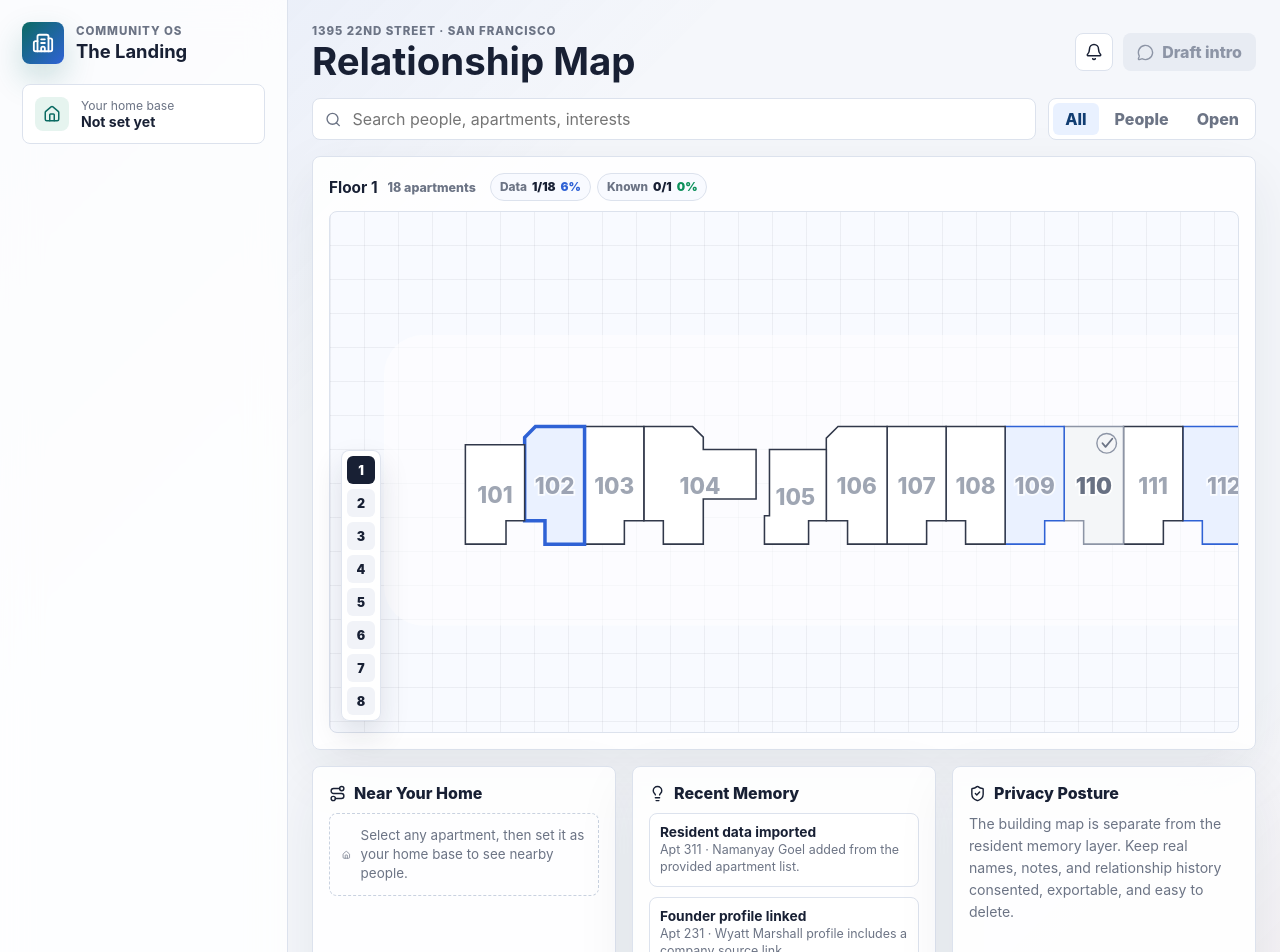
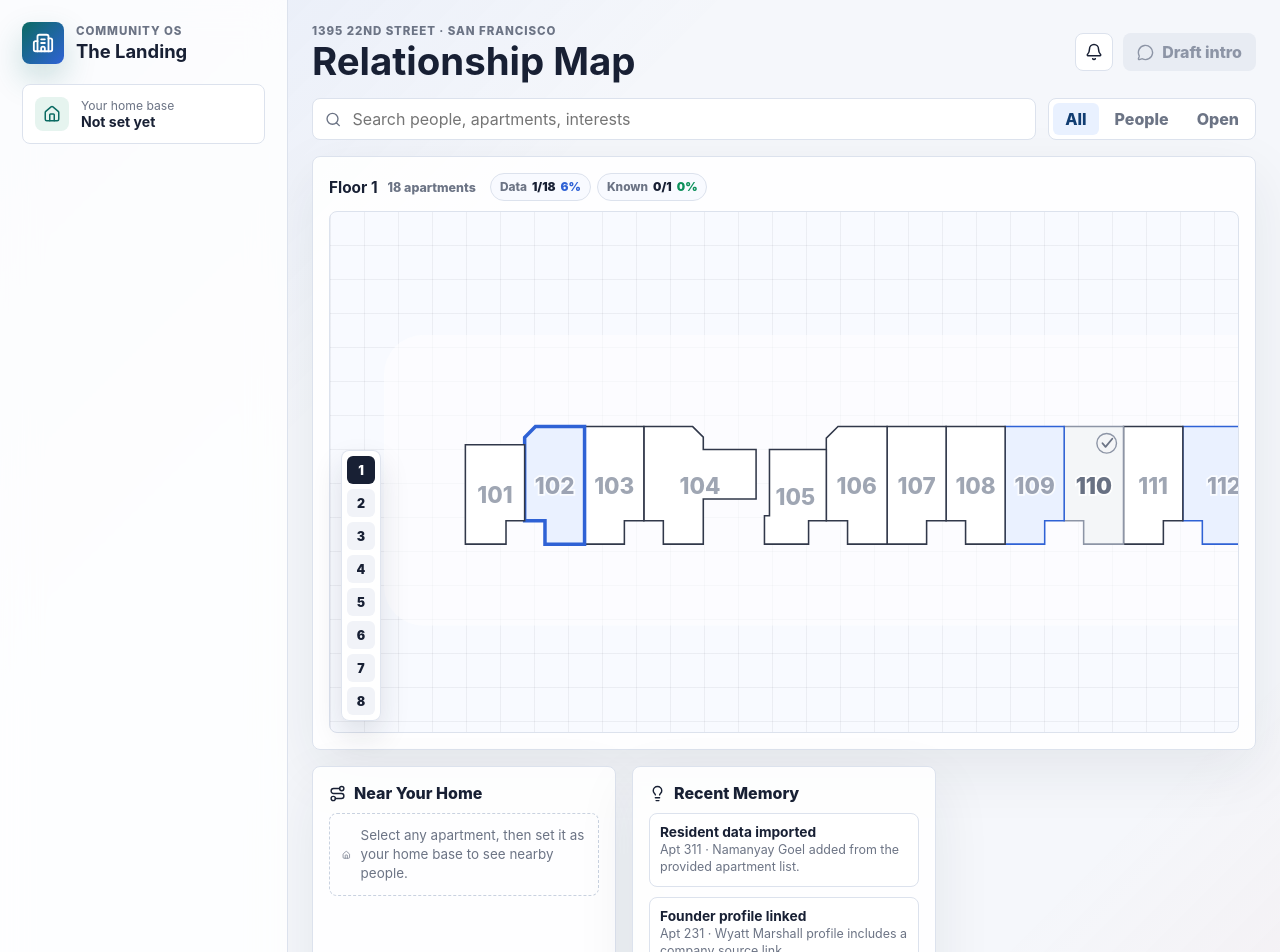
Before and after one commit to q7z/mycommunity, a React (Vite) app: page / in a window 1280 px wide. Shown: the top 952 px of the page. Built offline with nearby package versions, Linux system fonts and the light colour scheme.

Commit message:
Remove Privacy Posture panel

```diff
--- a/src/App.tsx
+++ b/src/App.tsx
@@ -12,7 +12,6 @@ import {
   MessageCircle,
   Route,
   Search,
-  ShieldCheck,
   UserPlus,
   Users,
   X,
@@ -997,15 +996,6 @@ function App() {
             })}
           </article>
 
-          <article className="insight-panel privacy-panel">
-            <div className="panel-title">
-              <ShieldCheck size={17} aria-hidden="true" />
-              <span>Privacy Posture</span>
-            </div>
-            <p>
-              The building map is separate from the resident memory layer. Keep real names, notes, and relationship history consented, exportable, and easy to delete.
-            </p>
-          </article>
         </section>
 
         <section className="plan-panel">
```
Also changed, not shown: 3 other files (tests, documents, lock files or other folders).
